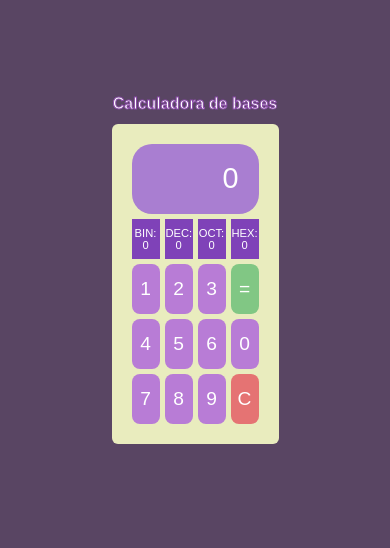
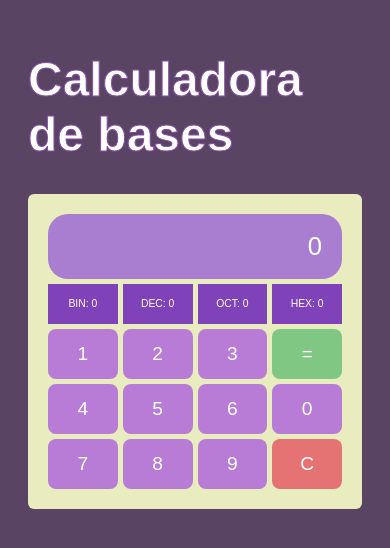
Before and after one commit to Tay1306/CalculadoraBases, a plain HTML site: page index.html in a window 390 px wide. Shown: the part 166-714 px from the top of the page. Drawn offline with Linux system fonts and the light colour scheme.

Commit message:
Refactor HTML structure and styles for calculator

```diff
--- a/index.html
+++ b/index.html
@@ -24,7 +24,7 @@
 
         .calculadoraContainer {
             max-width: 420px;
-            width: 50%;
+            width: 100%;
             background-color: #e9ecbe;
             padding: 15px;
             border-radius: 6px;
@@ -74,17 +74,17 @@
             -webkit-text-stroke-color: #8a4ba8;
             color: rgb(255, 255, 255);
             font-size: 3rem;
-            white-space: nowrap;
+
         }
 
         @media (max-width: 400px) {
             .visor {
-                font-size: 1.8rem;
-                height: 70px;
+                font-size: 1.6rem;
+                height: 65px;
             }
 
             .bases {
-                font-size: 0.7rem;
+                font-size: 0.65rem;
                 height: 40px;
             }
 
@@ -96,8 +96,6 @@
             table {
                 border-spacing: 5px;
             }
-            h1{
-                font-size: 1rem;
         }
     </style>
 </head>
```
